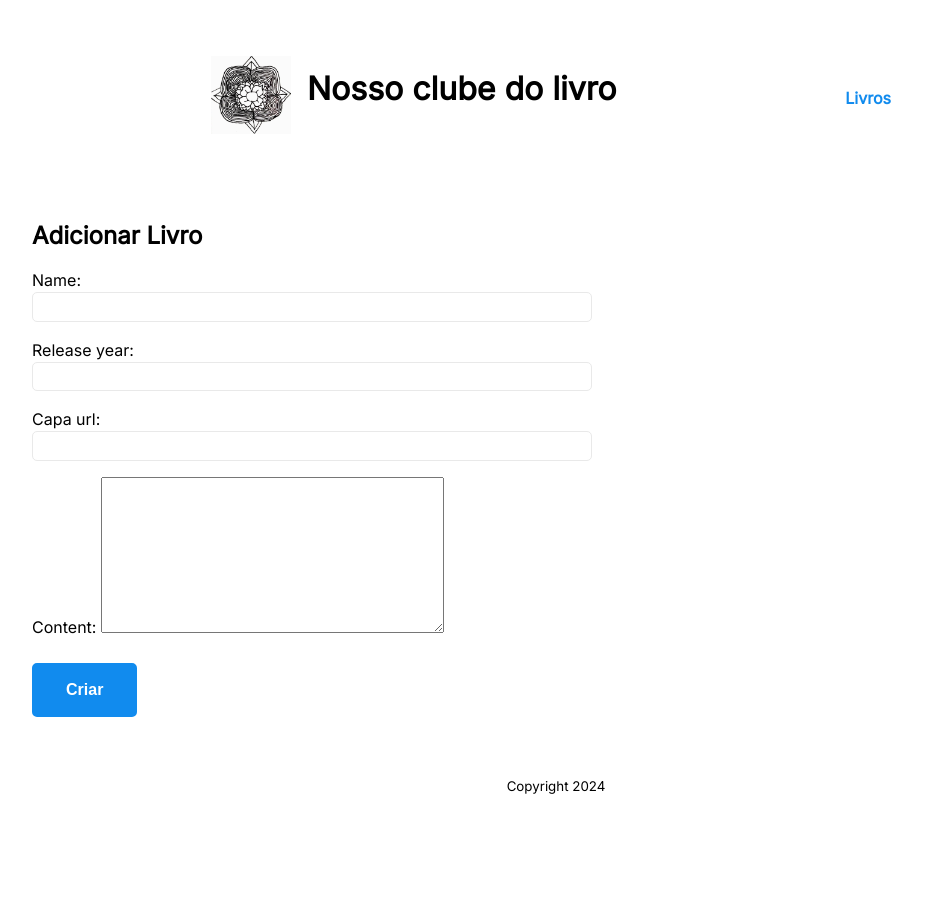
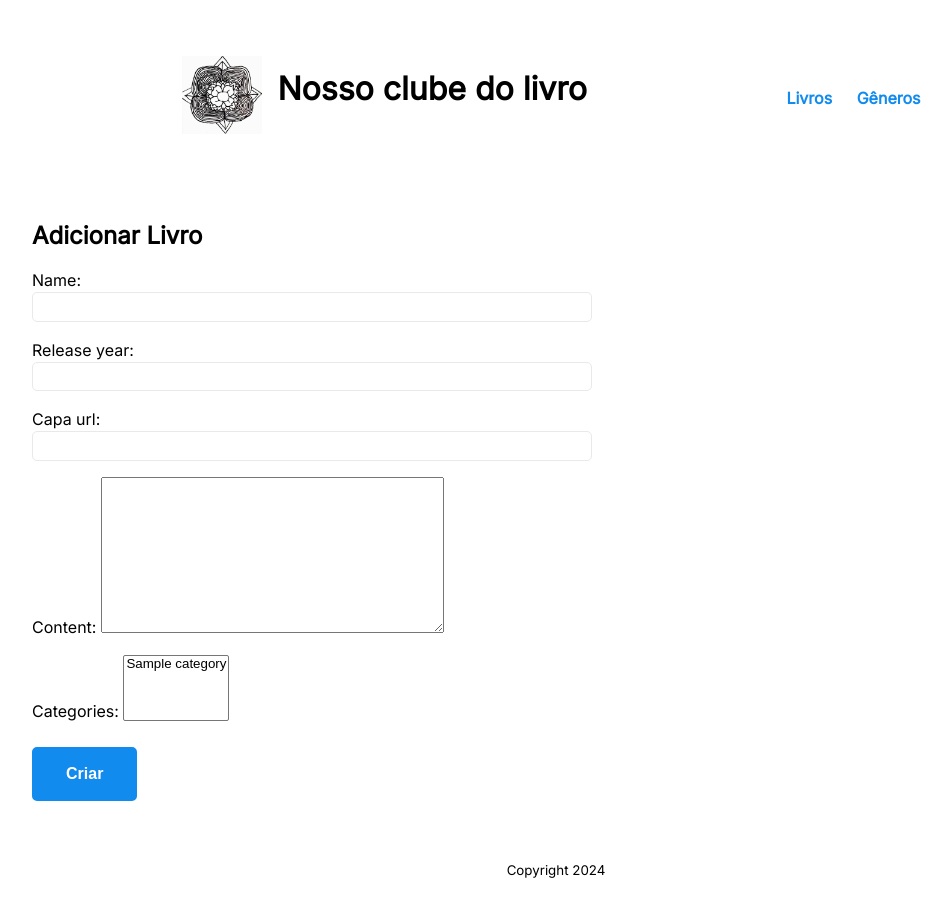
Before and after one commit to ViniBarile/Postsite, a Django app: page /posts/create/ in a window 1280 px wide. Shown: the whole page, without its empty margins (84-1035 px from the left). Before the commit the page ends 794 px from the top, so only its background shows below. Run offline with Django 5.2, Linux system fonts and the light colour scheme; tables that the repository leaves empty hold one stand-in row (values such as "Sample post").

Commit message:
Categories

```diff
--- a/posts/admin.py
+++ b/posts/admin.py
@@ -1,6 +1,7 @@
 from django.contrib import admin
 
-from .models import Post, Comment
+from .models import Post, Comment, Category
 
 admin.site.register(Post)
 admin.site.register(Comment)
+admin.site.register(Category)
--- a/posts/forms.py
+++ b/posts/forms.py
@@ -10,12 +10,14 @@ class PostForm(ModelForm):
             'release_year',
             'capa_url',
             'content',
+            'categories',
         ]
         labels = {
             'name': 'Título',
             'release_year': 'Data de Lançamento',
             'capa_url': 'URL da Capa',
             'content': 'Sinopse',
+            'categories': 'Gêneros',
         }
 
 class CommentForm(ModelForm):
--- a/posts/models.py
+++ b/posts/models.py
@@ -1,5 +1,13 @@
 from django.db import models
 from django.conf import settings
+
+
+class Category(models.Model):
+    name = models.CharField(max_length=100, unique=True)
+    description = models.TextField(blank=True)
+
+    def __str__(self):
+        return self.name
 
 class Post(models.Model):
     name = models.CharField(max_length=255)
@@ -7,6 +15,7 @@ class Post(models.Model):
     capa_url = models.URLField(max_length=200, null=True)
     data_postagem = models.DateTimeField(auto_now_add=True)
     content = models.TextField()
+    categories = models.ManyToManyField(Category, related_name="posts")
     def __str__(self):
         return f'{self.name} ({self.release_year})'
 
--- a/posts/templates/posts/detail.html
+++ b/posts/templates/posts/detail.html
@@ -13,6 +13,12 @@
             <li><strong>Data de postagem:</strong> {{ post.data_postagem|date:"d/m/Y" }}</li>
             <li><a href="{% url 'posts:update' post.id %}">Editar</a></li>
             <li><a href="{% url 'posts:delete' post.id %}">Apagar</a></li> <hr>
+        </ul>
+        <p><strong>Gêneros:</strong></p>
+        <ul>
+            {% for category in post.categories.all %}
+                <li><a href="{% url 'posts:category-detail' category.pk %}">{{ category.name }}</a></li>
+            {% endfor %}
         </ul>
     </section>
     <hr>
--- a/posts/urls.py
+++ b/posts/urls.py
@@ -11,4 +11,6 @@ urlpatterns = [
     path('<int:pk>/update/', views.PostUpdateView.as_view(), name='update'),
     path('<int:pk>/delete/', views.PostDeleteView.as_view(), name='delete'),
     path('<int:post_id>/comment/', views.create_comment, name='comment'),
+    path('categories/', views.CategoryListView.as_view(), name='category-list'),
+    path('category/<int:category_id>/', views.CategoryDetailView.as_view(), name='category-detail'),
 ]
--- a/posts/views.py
+++ b/posts/views.py
@@ -1,4 +1,4 @@
-from .models import Post, Comment
+from .models import Post, Comment, Category
 from django.urls import reverse, reverse_lazy
 from django.shortcuts import render, get_object_or_404
 from django.http import HttpResponseRedirect, HttpResponse
@@ -26,13 +26,13 @@ class PostDetailView(generic.DetailView):
 class PostCreateView(CreateView):
     model = Post
     template_name = 'posts/create.html'
-    fields = ['name', 'release_year', 'capa_url', 'content']
+    fields = ['name', 'release_year', 'capa_url', 'content', 'categories']
     success_url = reverse_lazy('posts:index')
 
 class PostUpdateView(UpdateView):
     model = Post
     template_name = 'posts/update.html'
-    fields = ['name', 'release_year', 'capa_url', 'content']
+    fields = ['name', 'release_year', 'capa_url', 'content', 'categories']
     def get_success_url(self):
         return reverse('posts:detail', args=[self.object.id])
 
@@ -58,3 +58,20 @@ def create_comment(request, post_id):
         form = CommentForm()
     context = {'form': form, 'post': post}
     return render(request, 'posts/comment.html', context)
+
+class CategoryListView(generic.ListView):
+    model = Category
+    template_name = 'posts/category_list.html'
+    context_object_name = 'categories'
+
+class CategoryDetailView(ListView):
+    model = Post
+    template_name = 'posts/category_detail.html'
+    context_object_name = 'post_list'
+    def get_queryset(self):
+        self.category = get_object_or_404(Category, pk=self.kwargs['category_id'])
+        return Post.objects.filter(categories=self.category)
+    def get_context_data(self, **kwargs):
+        context = super().get_context_data(**kwargs)
+        context['category'] = self.category
+        return context
--- a/templates/base.html
+++ b/templates/base.html
@@ -24,6 +24,7 @@
             <nav id="navegacao-principal">
                 <ul>
                     <li><a href="{% url 'posts:index' %}">Livros</a></li>
+                    <li><a href="{% url 'posts:category-list' %}">Gêneros</a></li>
                 </ul>
             </nav>
         </header>
```
Also changed, not shown: posts/templates/posts/category_detail.html (added, +16 -0 lines), posts/templates/posts/category_list.html (added, +10 -0 lines), posts/migrations/0003_category.py (added), posts/migrations/0004_post_categories.py (added).
